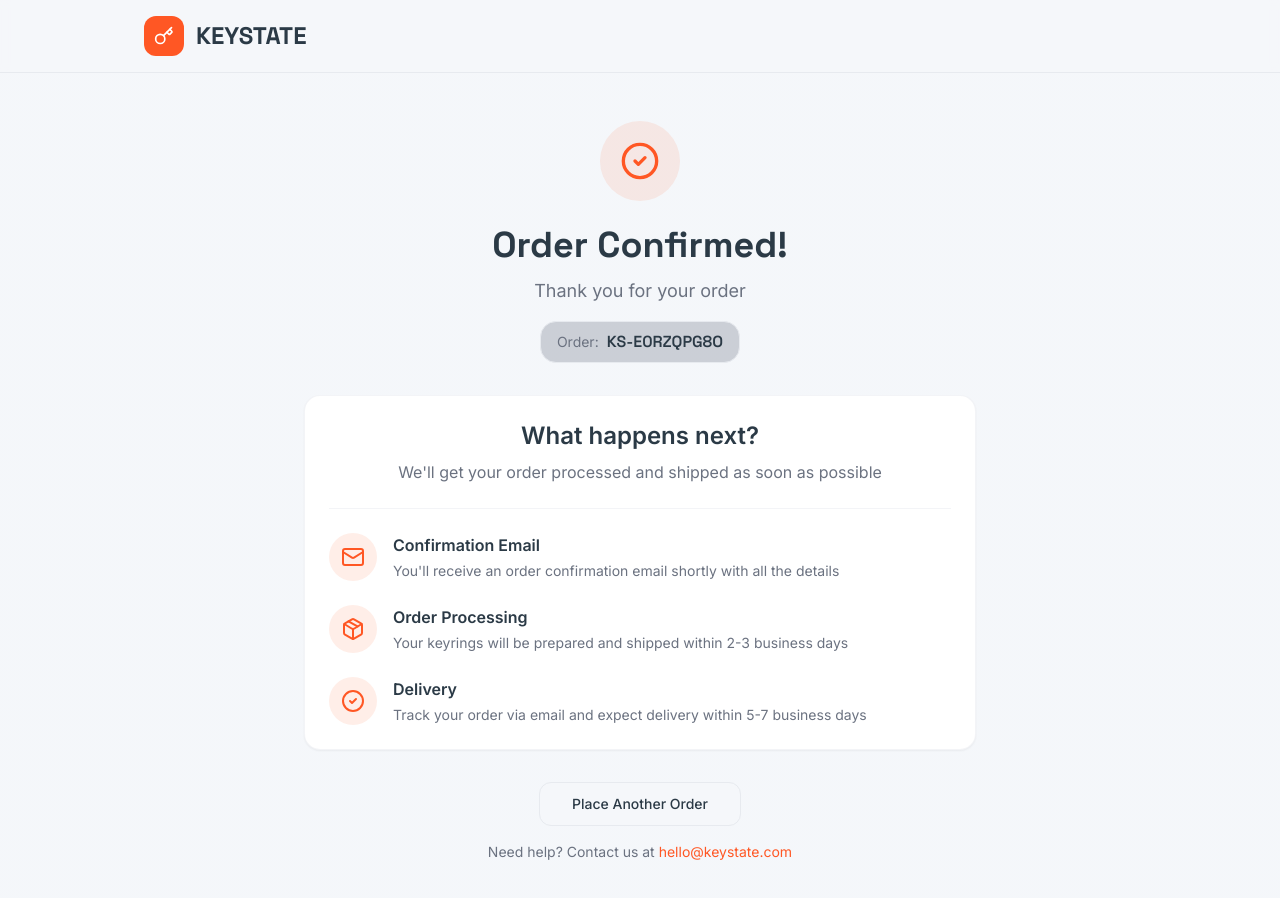
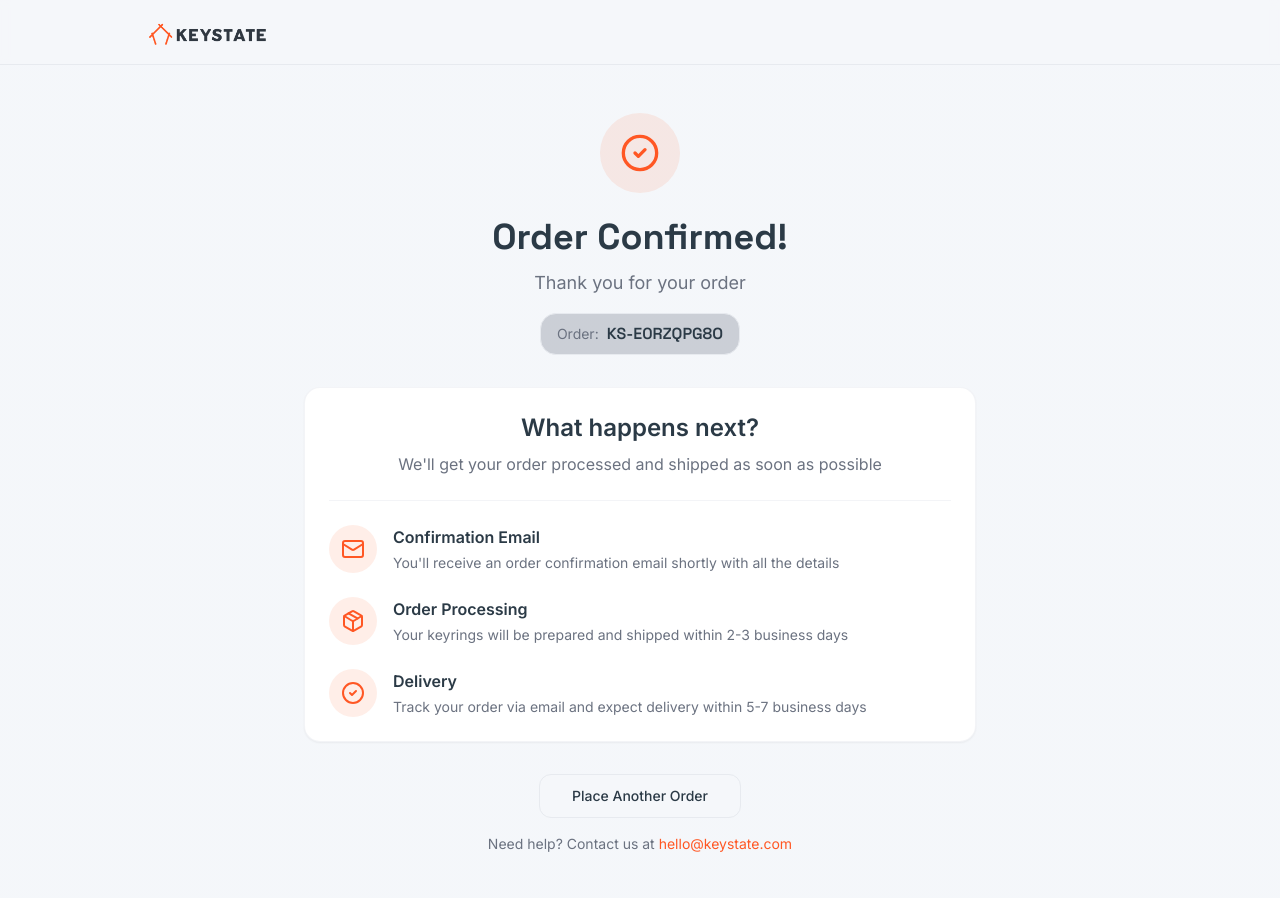
Before and after one commit to DannyGuerin/keystate, a React (Vite) app: page /thank-you in a window 1280 px wide. Shown: the top 898 px of the page. Built offline with nearby package versions, Linux system fonts and the light colour scheme; the HTML template or start-up script is replaced by a standard one.

Commit message:
Add logo and favicon

```diff
--- a/index.html
+++ b/index.html
@@ -2,6 +2,7 @@
 <html lang="en">
   <head>
     <meta charset="UTF-8" />
+    <link rel="icon" href="/favicon.svg" type="image/svg+xml">
     <meta name="viewport" content="width=device-width, initial-scale=1.0" />
     <title>KEYSTATE - Order Your Estate Agent Keyrings</title>
     <meta name="description" content="Professional keyring ordering platform for estate agents. Quick ordering, secure payment, and fast delivery." />
--- a/src/pages/Admin.tsx
+++ b/src/pages/Admin.tsx
@@ -2,8 +2,9 @@ import { Card, CardContent, CardDescription, CardHeader, CardTitle } from "@/com
 import { Table, TableBody, TableCell, TableHead, TableHeader, TableRow } from "@/components/ui/table";
 import { Badge } from "@/components/ui/badge";
 import { Button } from "@/components/ui/button";
-import { Key, ArrowLeft, Download } from "lucide-react";
+import { ArrowLeft, Download } from "lucide-react";
 import { useNavigate } from "react-router-dom";
+import keystateLogoImage from "@/assets/keystate-logo.png";
 
 // Mock data for demonstration
 const mockOrders = [
@@ -54,10 +55,7 @@ const Admin = () => {
       <header className="border-b border-border backdrop-blur-sm bg-background/80">
         <div className="container mx-auto px-4 sm:px-6 py-4 flex justify-between items-center">
           <div className="flex items-center gap-3">
-            <div className="w-10 h-10 rounded-xl bg-primary flex items-center justify-center">
-              <Key className="h-5 w-5 text-primary-foreground" />
-            </div>
-            <h1 className="text-2xl font-heading font-bold text-foreground">KEYSTATE</h1>
+            <img src={keystateLogoImage} alt="KEYSTATE Logo" className="h-8 w-auto" />
           </div>
           <Button variant="outline" onClick={() => navigate("/")} className="rounded-xl">
             <ArrowLeft className="mr-2 h-4 w-4" />
--- a/src/pages/Index.tsx
+++ b/src/pages/Index.tsx
@@ -5,12 +5,13 @@ import { Input } from "@/components/ui/input";
 import { Label } from "@/components/ui/label";
 import { Card, CardContent, CardDescription, CardHeader, CardTitle } from "@/components/ui/card";
 import { RadioGroup, RadioGroupItem } from "@/components/ui/radio-group";
-import { Key, CreditCard } from "lucide-react";
+import { CreditCard } from "lucide-react";
 import { useToast } from "@/hooks/use-toast";
 import { StepProgress } from "@/components/StepProgress";
 import { OrderSummary } from "@/components/OrderSummary";
 import { KeyringTypeCard } from "@/components/KeyringTypeCard";
 import { cn } from "@/lib/utils";
+import keystateLogoImage from "@/assets/keystate-logo.png";
 
 const Index = () => {
   const navigate = useNavigate();
@@ -117,12 +118,7 @@ const Index = () => {
       <header className="border-b border-border backdrop-blur-sm bg-background/80 sticky top-0 z-50">
         <div className="container mx-auto px-4 sm:px-6 py-4 flex justify-between items-center">
           <div className="flex items-center gap-3">
-            <div className="w-10 h-10 rounded-xl bg-primary flex items-center justify-center">
-              <Key className="h-5 w-5 text-primary-foreground" />
-            </div>
-            <h1 className="text-2xl font-heading font-bold text-foreground">
-              KEYSTATE
-            </h1>
+            <img src={keystateLogoImage} alt="KEYSTATE Logo" className="h-8 w-auto" />
           </div>
           <Button variant="outline" onClick={() => navigate("/admin")} className="rounded-xl">
             Admin
--- a/src/pages/ThankYou.tsx
+++ b/src/pages/ThankYou.tsx
@@ -1,7 +1,8 @@
 import { Button } from "@/components/ui/button";
 import { Card, CardContent } from "@/components/ui/card";
-import { CheckCircle2, Package, Mail, Key, Clock } from "lucide-react";
+import { CheckCircle2, Package, Mail, Clock } from "lucide-react";
 import { useNavigate } from "react-router-dom";
+import keystateLogoImage from "@/assets/keystate-logo.png";
 
 const ThankYou = () => {
   const navigate = useNavigate();
@@ -12,10 +13,7 @@ const ThankYou = () => {
       {/* Header */}
       <header className="border-b border-border backdrop-blur-sm bg-background/80">
         <div className="container mx-auto px-4 sm:px-6 py-4 flex items-center gap-3">
-          <div className="w-10 h-10 rounded-xl bg-primary flex items-center justify-center">
-            <Key className="h-5 w-5 text-primary-foreground" />
-          </div>
-          <h1 className="text-2xl font-heading font-bold text-foreground">KEYSTATE</h1>
+          <img src={keystateLogoImage} alt="KEYSTATE Logo" className="h-8 w-auto" />
         </div>
       </header>
 
```
Also changed, not shown: public/favicon.svg (added), src/assets/keystate-logo.png (added).
